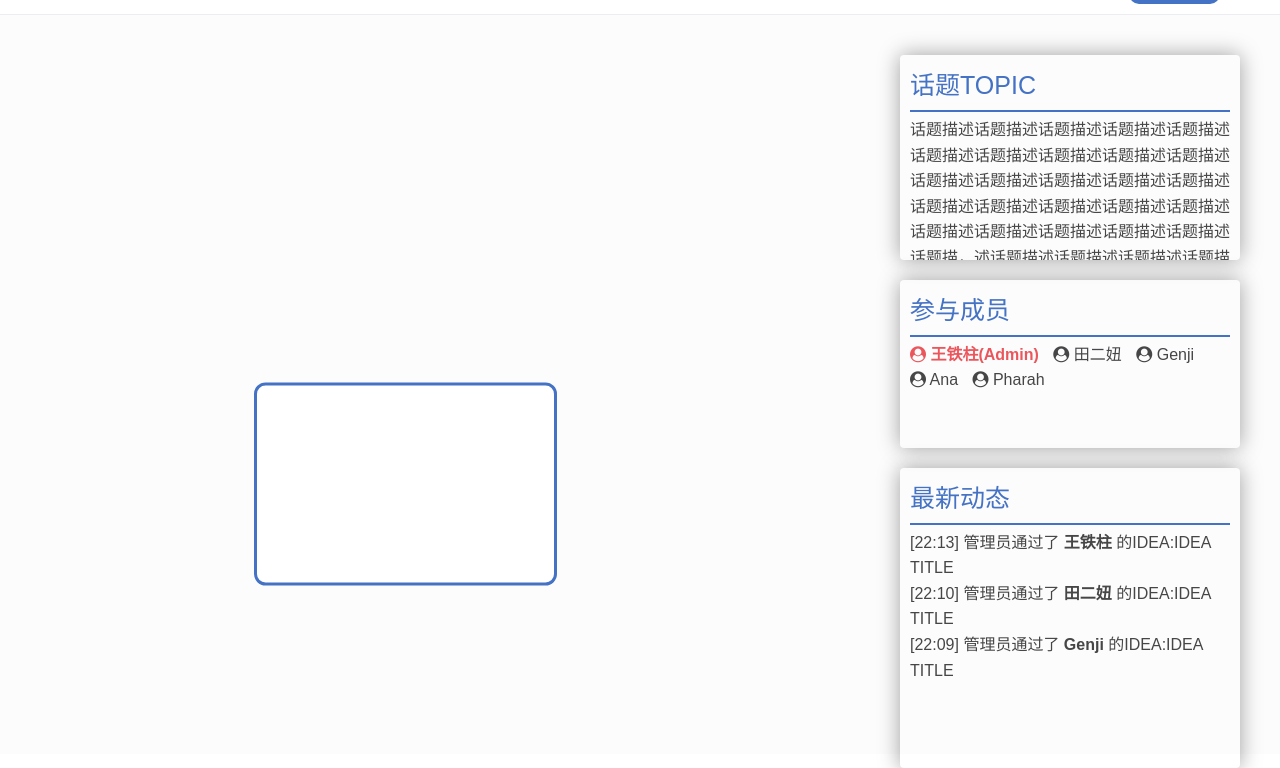
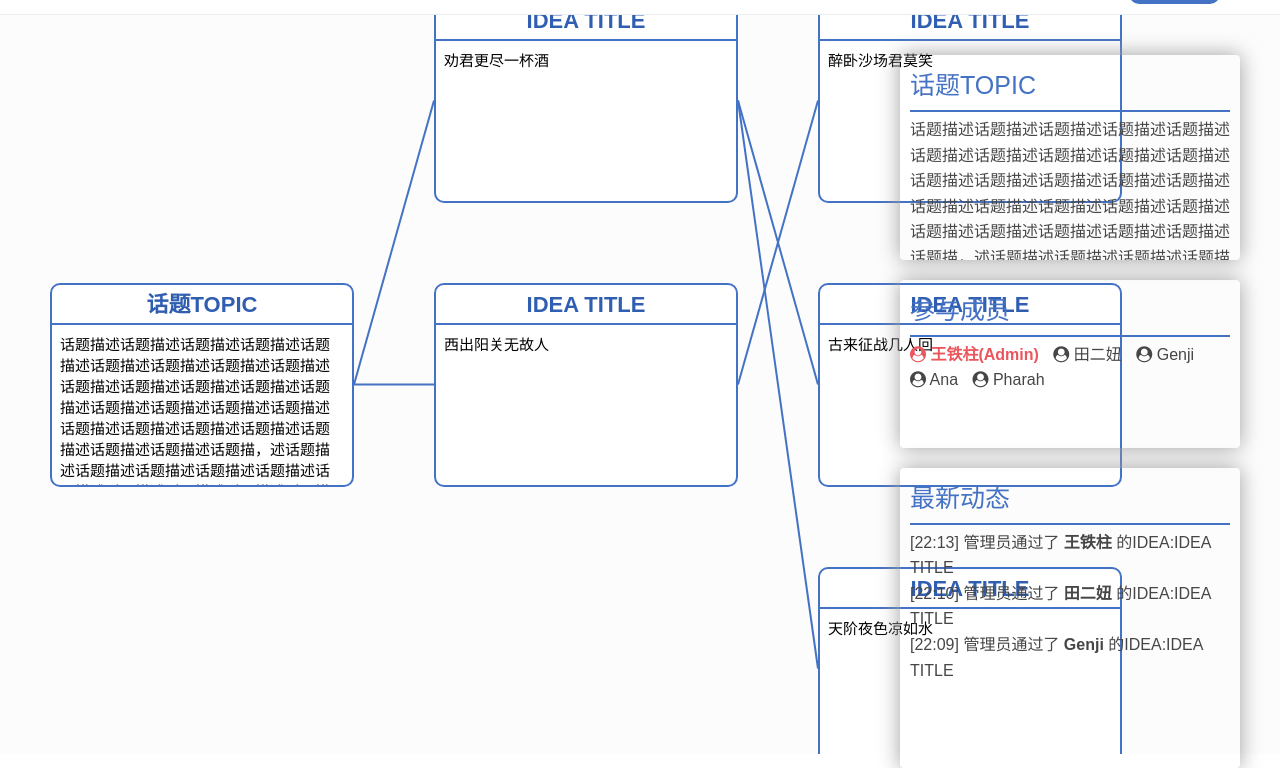
Before and after one commit to fengpanhe/Brainchild, a Python web app: template templates/room.html in a window 1280 px wide. Shown: the part 46-814 px from the top of the page. Run offline with Jinja, Linux system fonts and the light colour scheme; the template is opened without the code that fills it, so the values that code supplies are empty; some web fonts are replaced.

Commit message:
数据结构基本建立完成，添加节点功能基本完成

```diff
--- /dev/null
+++ b/static/css/mindmap.css
@@ -0,0 +1,35 @@
+.node-container{
+    /*box-sizing: border-box;*/
+    background-color: white;
+    border: 2px solid rgb(68,114,196);
+    border-radius: 10px;
+    width: 300px;
+    height: 200px;
+    position: absolute;
+    font-family: "Hiragino Sans GB", "Microsoft YaHei","WenQuanYi Micro Hei", sans-serif;
+}
+.node-title-container{
+    box-sizing: border-box;
+    width: 100%;
+    height: 40px;
+    line-height: 40px;
+    text-align: center;
+    border-bottom: 2px solid rgb(68,114,196);
+    font-size: 22px;
+    font-weight: bold;
+    color: rgb(48,94,176);
+}
+.node-contain-container{
+    box-sizing: border-box;
+    width: 100%;
+    height: 160px;
+    font-size: 15px;
+    padding: 8px;
+    overflow: auto;
+}
+#root-node{
+    position: absolute;
+    top: 50%;
+    left: 50px;
+    transform: translateY(-50%);
+}
--- a/static/css/room.css
+++ b/static/css/room.css
@@ -90,6 +90,13 @@ nav a{
     box-sizing: border-box;
     /*padding-top: 40px;*/
 }
+#mindmap{
+    width: 100%;
+    min-height: 100%;
+    box-sizing: border-box;
+    position: absolute;
+    overflow: hidden;
+}
 .info-div{
     width: 25%;
     box-shadow: 0 0px 21px #9f9f9f;
@@ -142,3 +149,14 @@ nav a{
 .admin:after{
     content:"(Admin)";
 }
+
+/*svg*/
+svg{
+    width: 100%;
+    height: 100%;
+    position: absolute;
+    top: 0;
+    right: 0;
+    bottom: 0;
+    left: 0;
+}
--- a/static/js/mindmap.js
+++ b/static/js/mindmap.js
@@ -1,3 +1,190 @@
+const ideaNodeHeight = 204;
+const ideaNodeWidth = 304;
+const ideaNodeMarginRight = 80;
+const ideaNodeMarginTop = 80;
+const navHeight = 61;
+var rootNode;
+var firstLayer;
+
+function Layer(level){
+    this.level = level;
+    var parentLayer = getLayer(level - 1);
+    this.parentLayer = parentLayer;
+    parentLayer.childLayer = this;
+    this.childNum = 1;
+}
+function Node(title,contain){
+    this.childNum = 0;
+    this.title = title;
+    this.contain = contain;
+    this.parentNode = null;
+    this.level = 1;
+    this.layerIndex = 1;
+    this.id = "root-node";
+
+    this.insertNode = function(node){
+        node.parentNode = this;
+        node.level = this.level + 1;
+        this["child" + ++this.childNum] = node;
+        node.layerIndex = 1; //为当前层第几个idea node
+        var currentLayer = getLayer(node.level);
+        if(!currentLayer){
+            //为当前层第一个idea node
+            currentLayer = new Layer(node.level);
+        }else{
+            node.layerIndex = ++currentLayer.childNum;
+            firstLayer.maxChildNum = (currentLayer.childNum > firstLayer.maxChildNum) ? currentLayer.childNum : firstLayer.maxChildNum;
+        }
+        node.id ="layer" + (node.level) + "-" + (node.layerIndex);
+        createIdeaOnMap(node);
+    }
+    this.removeNode = function(){
+        if(this.childNum === 0){
+            //无子节点，移除对应div
+            var curNodeDiv = document.querySelector("#"+this.id);
+            curNodeDiv.parentNode.removeChild(curNodeDiv);
+        }else{
+            //删除子节点
+            var childNum = this.childNum;
+            for(var n=1;n<=childNum;n++){
+                var childNode = this["child"+n];
+                var lineToChild = document.querySelector("#"+this.id+"-to-"+childNode.id);
+                lineToChild.parentNode.removeChild(lline);
+                childNode.removeNode();
+                delete this["child"+n];
+            }
+            //删除父节点和自己的连线
+            var parNode = this.parentNode;
+            var lineFromPar = document.querySelector("#"+parNode.id+"-to-"+this.id);
+            lineFromPar.parentNode.removeChild(lineFromPar);
+            //删除自己
+        }
+    }
+    // var parentNode = findNode(rootNode,document.querySelector(".parent-idea").id);
+    // this.level = parentNode.level + 1;
+    // this.parentNode = parentNode;
+    // parentNode["child" + ++parentNode.childNum] = this;
+
+
+}
+function initMindMap(){
+    // rootNode = {
+    //   level : 1,
+    //   childNum : 0,
+    //   layerIndex : 1,
+    //   id : "root-node",
+    //   title : document.querySelector("#topic-title").innerHTML,
+    //   contain : document.querySelector("#topic-intro").innerHTML
+    // };
+    rootNode = new Node(document.querySelector("#topic-title").innerHTML,document.querySelector("#topic-intro").innerHTML);
+    firstLayer = {
+        level : 1,
+        childNum : 0,
+        maxChildNum : 1
+    };
+    createIdeaOnMap(rootNode);
+}
+
+function findNode(root,id){
+	var currentNode = root;
+	if(currentNode.id == id)
+		return currentNode;
+	for(var n=0;n<currentNode.childNum;n++){
+		var child = currentNode["child"+(n+1)];
+		var res = findNode(child,id);
+        if(res)
+            return res;
+	}
+	return null;
+}
+function getLayer(level){
+    var target = firstLayer;
+    while(level!==1){
+        target = target.childLayer;
+        level--;
+    }
+    return target;
+}
+function createIdeaOnMap(ideaNode){
+    var mindmap = document.querySelector("#mindmap");
+    //在图中创建idea node
+    var container = document.createElement("div");
+    container.className = "node-container";
+    container.id = ideaNode.id;
+    var title = document.createElement("div");
+    title.className = "node-title-container";
+    title.innerHTML = ideaNode.title;
+    container.appendChild(title);
+    var contain = document.createElement("div");
+    contain.className = "node-contain-container";
+    contain.innerHTML = ideaNode.contain;
+    container.appendChild(contain);
+    mindmap.appendChild(container);
+    if(ideaNode.id !== "root-node"){
+        //默认放到父节点正右方
+        var parentDiv = document.querySelector("#"+ideaNode.parentNode.id);
+        var parentDivRect = parentDiv.getBoundingClientRect();
+        container.style.left = (parentDivRect.left + ideaNodeWidth+ ideaNodeMarginRight) +"px";
+        container.style.top = parentDivRect.top - navHeight + "px";
+        //在SVG图像中画node之间的连线
+        var svg = document.querySelector("svg");
+        // var line = document.createElement("line");
+        var line = document.createElementNS("http://www.w3.org/2000/svg", "line");
+        line.id = ideaNode.parentNode.id + "-to-" + ideaNode.id;
+        line.setAttribute("stroke","rgb(68,114,196)");
+        line.setAttribute("stroke-width","2");
+        line.setAttribute("x1",parentDivRect.left + ideaNodeWidth);
+        line.setAttribute("y1",parentDivRect.top - navHeight + ideaNodeHeight/2);
+        line.setAttribute("x2",parentDivRect.left + ideaNodeWidth + ideaNodeMarginRight);
+        line.setAttribute("y2",parentDivRect.top - navHeight + ideaNodeHeight/2);
+        svg.appendChild(line);
+        // 根据实际情况调整整个导图各个节点的位置
+        adjustMindmap();
+    }
+}
+
+function adjustMindmap(){
+    //只有根节点，不用调整
+    if(rootNode.childNum === 0)
+        return;
+    var maxHeight = firstLayer.maxChildNum*ideaNodeHeight + (firstLayer.maxChildNum - 1)*ideaNodeMarginTop;
+    var mindmapHeight = document.querySelector("#mindmap").clientHeight;
+    var curLayer = getLayer(2);
+    while(curLayer){
+        //调整每层所有节点的y方向的分布
+        for(var n=1;n<=curLayer.childNum;n++){
+            var curId = "layer"+curLayer.level+"-"+n;
+            var curNode = findNode(rootNode,curId);
+            var parNode = curNode.parentNode;
+            var parId = parNode.id;
+            var curNodeDiv = document.querySelector("#"+curId);
+            var top = (mindmapHeight - maxHeight)/2 + (ideaNodeHeight + ideaNodeMarginTop)*(n-1);
+            curNodeDiv.style.top = top + "px";
+            // 调整和父节点连线的终点以及和子节点连线的起点
+            var lineToParent = document.querySelector("#" + parId + "-to-" + curId);
+            lineToParent.setAttribute("y2",top + ideaNodeHeight/2);
+            for(var k=1;k<=curNode.childNum;k++){
+                var childNode = curNode["child"+k];
+                var lineToChild = document.querySelector("#" + curId + "-to-" + childNode.id);
+                lineToChild.setAttribute("y1",top + ideaNodeHeight/2);
+            }
+
+        }
+        curLayer = curLayer.childLayer;
+    }
+}
+
 window.onload = function(){
-    document.getElementsByTagName("rect")[0].setAttribute("x","20%");
+    initMindMap();
+    // var rootNodeDiv = document.querySelector("#"+rootNode.id);
+    var newIdea1 = new Node("IDEA TITLE","劝君更尽一杯酒");
+    var newIdea2 = new Node("IDEA TITLE","西出阳关无故人");
+    var newIdea3 = new Node("IDEA TITLE","醉卧沙场君莫笑");
+    var newIdea4 = new Node("IDEA TITLE","古来征战几人回");
+    var newIdea5 = new Node("IDEA TITLE","天阶夜色凉如水");
+    rootNode.insertNode(newIdea1);
+    rootNode.insertNode(newIdea2);
+    newIdea2.insertNode(newIdea3);
+    newIdea1.insertNode(newIdea4);
+    newIdea1.insertNode(newIdea5);
 }
--- a/templates/room.html
+++ b/templates/room.html
@@ -6,7 +6,9 @@
         <meta name="viewport" content="width=device-width, initial-scale=1">
         <link href="../static/css/room.css" rel="stylesheet">
         <link rel="stylesheet" href="../static/css/font-awesome.min.css"/>
+        <link rel="stylesheet" href="../static/css/mindmap.css"/>
         <script src="../static/js/mindmap.js"></script>
+        <!--<script src="../static/js/tree.js"></script>-->
     </head>
     <body>
         <nav>
@@ -18,12 +20,17 @@
             </ul>
         </nav>
         <div id="working-area">
-            <svg version="1.1"
-                 baseProfile="full"
-                 width="100%" height="100%"
-                 xmlns="http://www.w3.org/2000/svg">
-                 <rect x="50%" y="50%" fill="white" width="300" height="200" rx="10" ry="10" stroke="rgb(68,114,196)" stroke-width="3" transform="translate(-0.5 -0.5)"></rect>
-            </svg>
+            <div id="mindmap">
+                <!--<div class="node-container">
+                    <div class="node-title-container">君不见黄河之水天上来</div>
+                    <div class="node-contain-container">奔流到海不复回</div>
+                </div>-->
+                <svg version="1.1"
+                    baseProfile="full"
+                    width="100%" height="100%"
+                    xmlns="http://www.w3.org/2000/svg">
+                </svg>
+            </div>
             <div id="topic-container" class="info-div">
                 <p><span id="topic-title">话题TOPIC</span></p>
                 <span id="topic-intro">话题描述话题描述话题描述话题描述话题描述话题描述话题描述话题描述话题描述话题描述话题描述话题描述话题描述话题描述话题描述话题描述话题描述话题描述话题描述话题描述话题描述话题描述话题描述话题描述话题描述话题描，述话题描述话题描述话题描述话题描述话题描述话题描述话题描述话题描述话题描述话题描述话题描述话题描述话题描述话题描述话题描述话题描述话题描述话题描述话题描述话题描述话题描述话题描述话题描述话。</span>
```
